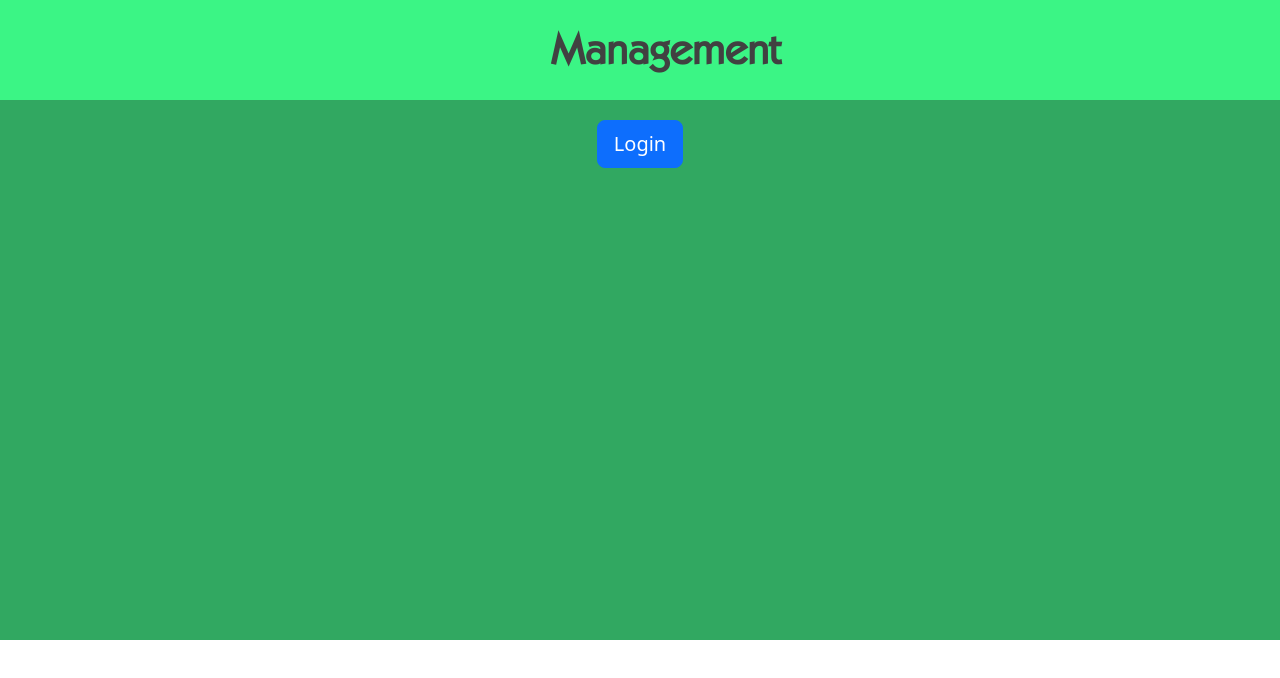
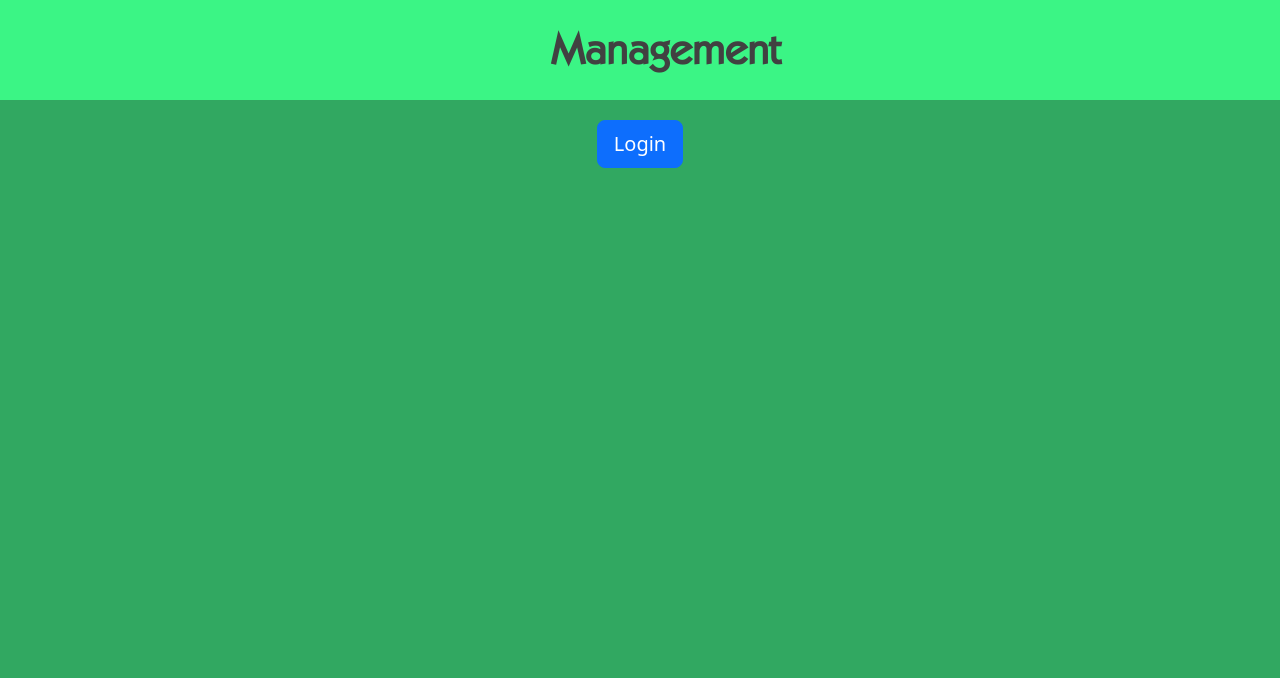
Before and after one commit to polito-SE2-TEAM-20/softeng2-OfficeQueueManagementSystem, a React (Create React App) app in the folder front-end/: page /management in a window 1280 px wide. Shown: the top 678 px of the page. Built offline with nearby package versions, Linux system fonts and the light colour scheme.

Commit message:
fixed: management page height

```diff
--- a/front-end/src/Management/managementpage.js
+++ b/front-end/src/Management/managementpage.js
@@ -3,7 +3,7 @@ import { LoginButton } from '../Login/Login';
 
 const Managementpage = () => {
     return (
-        <Container fluid style={{ minHeight: "80vh", backgroundColor: "#31A861" }}>
+        <Container fluid style={{ minHeight: "100vh", backgroundColor: "#31A861" }}>
             <Row>
                 <p className='headerClient' style={{ fontSize: "40px", textAlign: "center", paddingTop: "20px", paddingBottom: "20px", fontFamily: "Koblenz" }}>
                     <b>Management</b>
```
